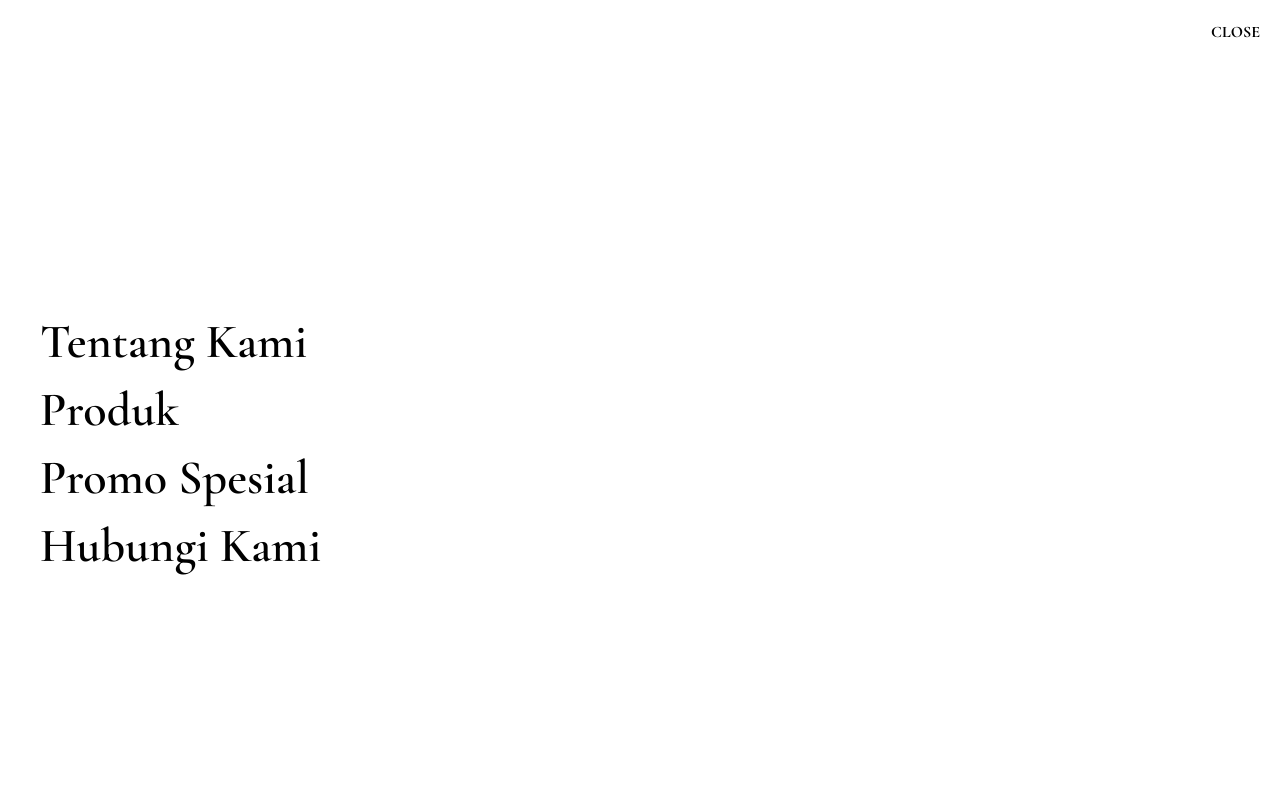
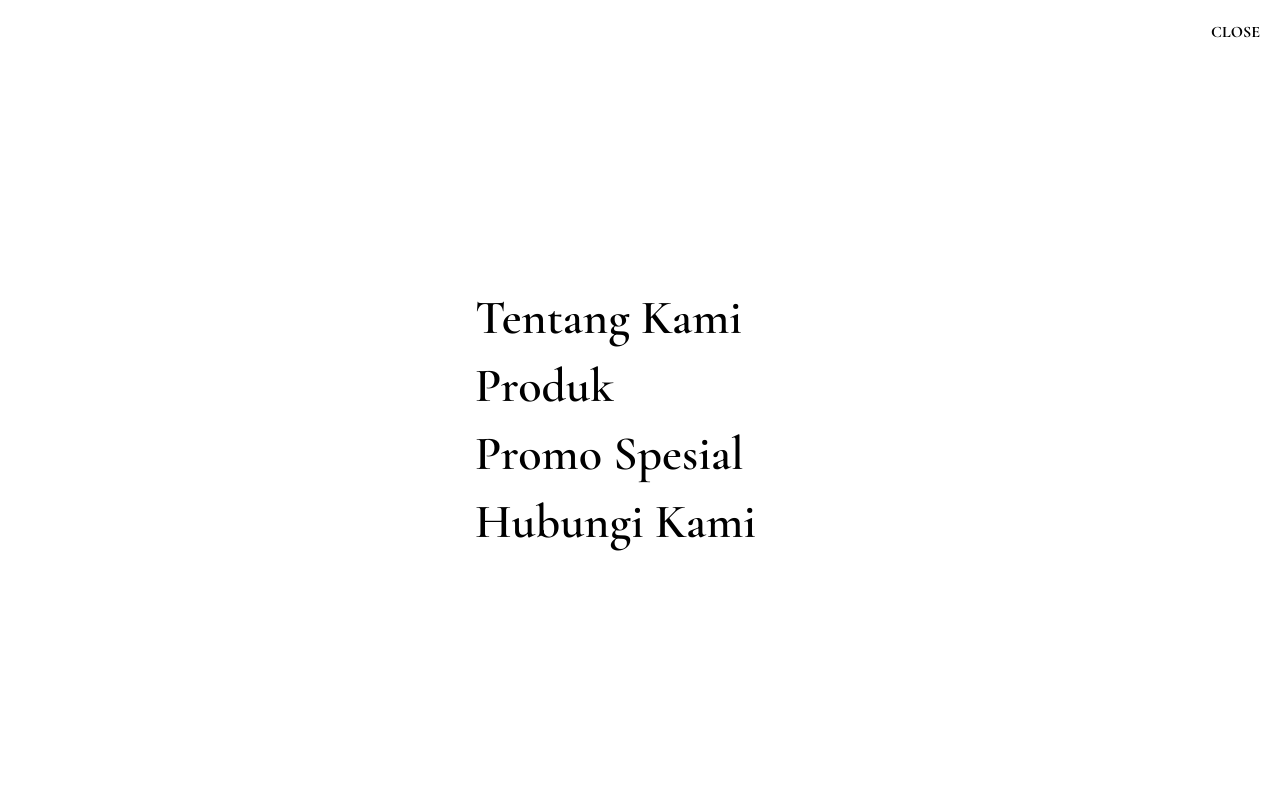
Before and after one commit to iqbalzayn01/dailycakes-client-side, a React (Vite) app: page / in a window 1280 px wide. Both pictures are taken after a click on the button "MENU". Shown: the top 800 px of the page. Built offline with nearby package versions, Linux system fonts and the light colour scheme.

Commit message:
update fix navbar

```diff
--- a/src/components/Navbar.jsx
+++ b/src/components/Navbar.jsx
@@ -65,7 +65,7 @@ export const Navbar = ({ isOpen, closeMenu }) => {
         >
           Close
         </button>
-        <ul className="container mx-auto px-5 w-full h-screen flex flex-col items-start justify-center gap-5">
+        <ul className="container-base px-5 w-full md:w-fit h-screen flex flex-col items-start justify-center gap-5">
           {dataMenu.map((menuItem) => (
             <li key={menuItem.menu}>
               <Link
```
